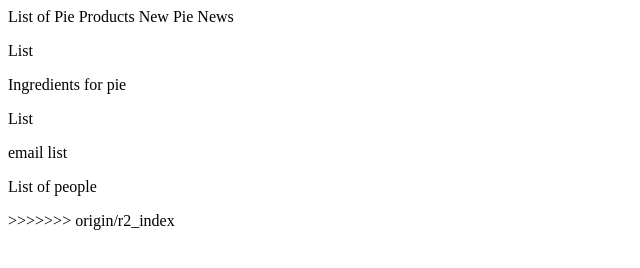
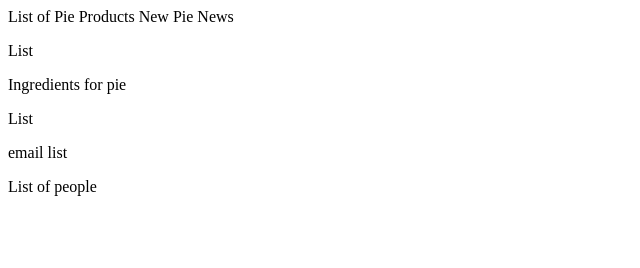
Before and after one commit to julian-practice/com.pie.demo, a plain HTML site: page WebContent/index.html in a window 1280 px wide. Shown: the whole page, without its empty margins (0-640 px from the left). Drawn offline with Linux system fonts and the light colour scheme.

Commit message:
got rid of merge notation in index.html
merge r2_index into master and needed to get rid of some notation

```diff
--- a/WebContent/index.html
+++ b/WebContent/index.html
@@ -16,6 +16,6 @@ List of Pie Products
 
 <p>email list</p>
 <p>List of people</p>
->>>>>>> origin/r2_index
+
 </body>
 </html>
```
